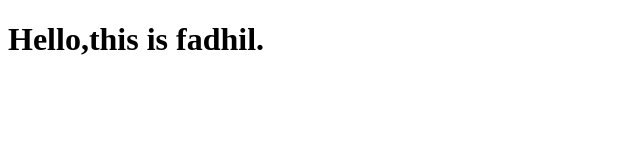
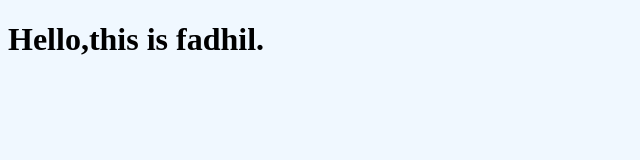
Before and after one commit to fadhilkhaleelfadhil/project1, a plain HTML site: page index.html in a window 1280 px wide. Shown: the whole page, without its empty margins (0-640 px from the left). Drawn offline with Linux system fonts and the light colour scheme.

Commit message:
changing backround coler

```diff
--- a/style.css
+++ b/style.css
@@ -1,3 +1,6 @@
 h1{
  coler: red;
 }
+body{
+    background-color: aliceblue;
+}
```
